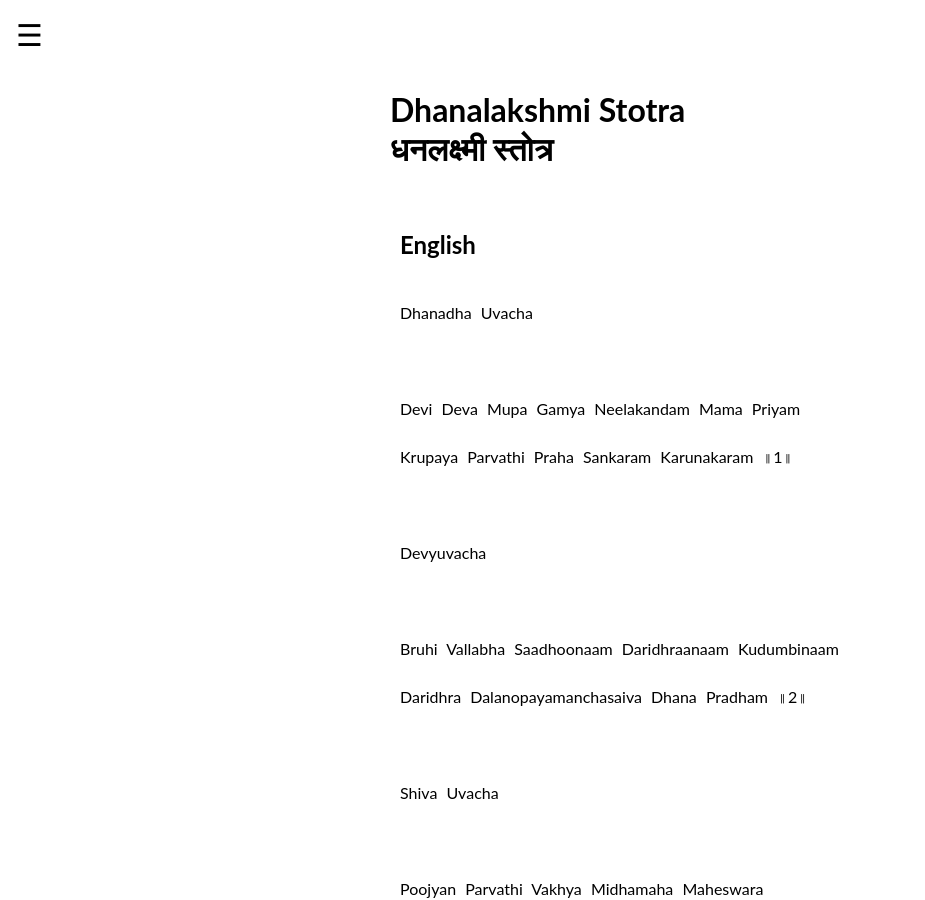
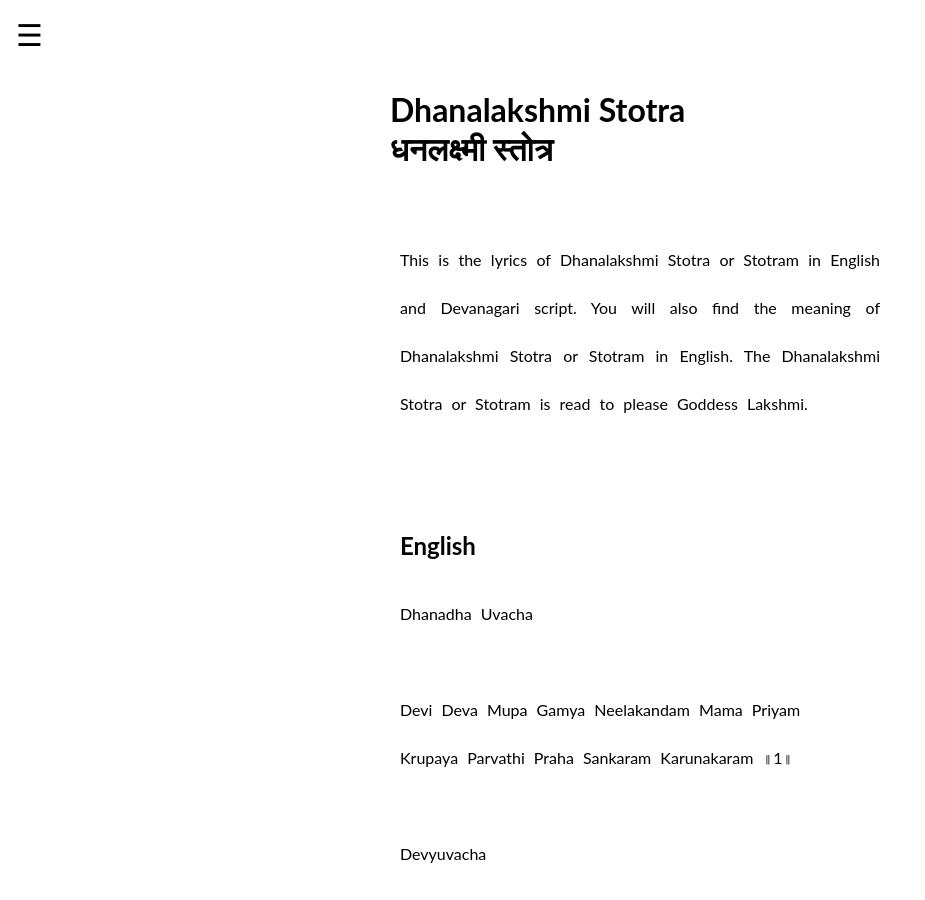
Before and after one commit to abhishekdjoshi/abhishekdjoshi.kclstr.io, a Jekyll site: the page pages/lakshmi/dhanalakshmi_stotra.html, which Jekyll copies as it is, in a window 1280 px wide and 900 px high. Shown: the whole window, without its empty margins (0-925 px from the left). Built offline with Jekyll 4.4.1, drawn with Linux system fonts in a browser that asks for light colours; a script that is not in the unit is left out.

Commit message:
Update dhanalakshmi_stotra.html

```diff
--- a/pages/lakshmi/dhanalakshmi_stotra.html
+++ b/pages/lakshmi/dhanalakshmi_stotra.html
@@ -6,7 +6,7 @@
     <meta http-equiv="Content-Type" content="text/html; charset=UTF-8" />
     <meta
       name="description"
-      content="Learn the Dhanalakshmi Stotra. Read it in English and Hindi or Sanskrit."
+      content="Learn Dhanalakshmi Stotra or Stotram. Read the lyrics in English and Hindi or Sanskrit, and get its meaning in English."
     />
     <meta
       name="keywords"
@@ -132,7 +132,7 @@
       });
     </script>
   </head>
-  <body>
+  <body onselectstart="return false;">
     <!--Added below on 18th Feb 2020 at 8:15 PM-->
     <div id="mySidenav" class="sidenav">
       <a href="javascript:void(0)" class="closebtn" onclick="closeNav()"
@@ -165,6 +165,14 @@
         धनलक्ष्मी स्तोत्र
       </h1>
       <br />
+
+      <p>
+        This is the lyrics of Dhanalakshmi Stotra or Stotram in English and
+        Devanagari script. You will also find the meaning of Dhanalakshmi Stotra
+        or Stotram in English. The Dhanalakshmi Stotra or Stotram is read to
+        please Goddess Lakshmi.
+      </p>
+      <br /><br /><br />
 
       <h2>English</h2>
       <p>
```
